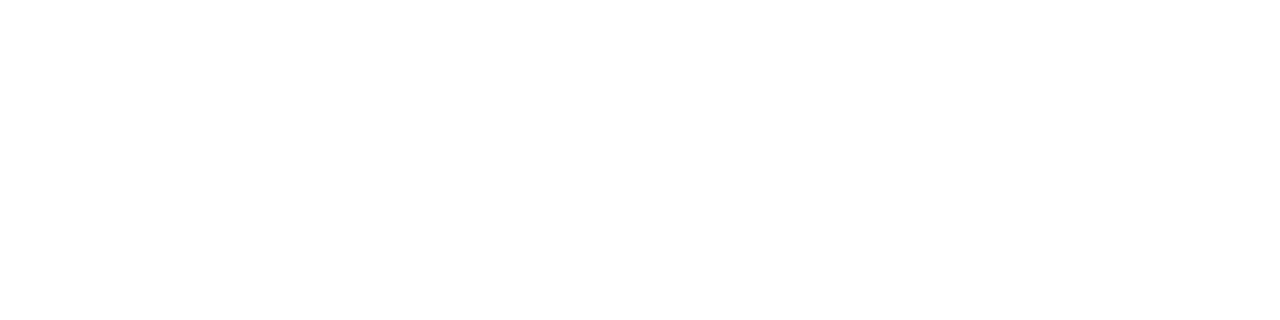
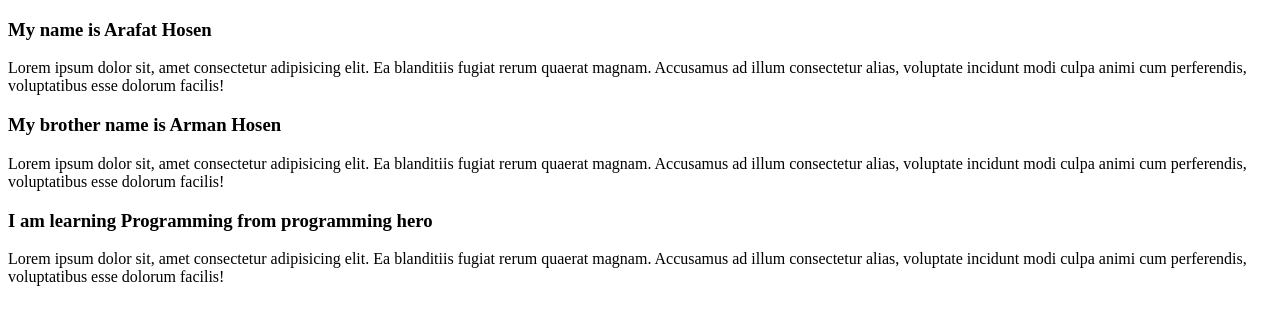
Before and after one commit to Arafat1652/my-first-github-rep, a plain HTML site: page index.html in a window 1280 px wide. Drawn offline with Linux system fonts and the light colour scheme.

Commit message:
i am adding div

```diff
--- a/index.html
+++ b/index.html
@@ -6,6 +6,18 @@
     <title>My sheet</title>
 </head>
 <body>
+    <div>
+        <h3>My name is Arafat Hosen</h3>
+        <p>Lorem ipsum dolor sit, amet consectetur adipisicing elit. Ea blanditiis fugiat rerum quaerat magnam. Accusamus ad illum consectetur alias, voluptate incidunt modi culpa animi cum perferendis, voluptatibus esse dolorum facilis!</p>
+    </div>
+    <div>
+        <h3>My brother name is Arman Hosen</h3>
+        <p>Lorem ipsum dolor sit, amet consectetur adipisicing elit. Ea blanditiis fugiat rerum quaerat magnam. Accusamus ad illum consectetur alias, voluptate incidunt modi culpa animi cum perferendis, voluptatibus esse dolorum facilis!</p>
+    </div>
+    <div>
+        <h3>I am learning Programming from programming hero</h3>
+        <p>Lorem ipsum dolor sit, amet consectetur adipisicing elit. Ea blanditiis fugiat rerum quaerat magnam. Accusamus ad illum consectetur alias, voluptate incidunt modi culpa animi cum perferendis, voluptatibus esse dolorum facilis!</p>
+    </div>
 
 </body>
 </html>
```
